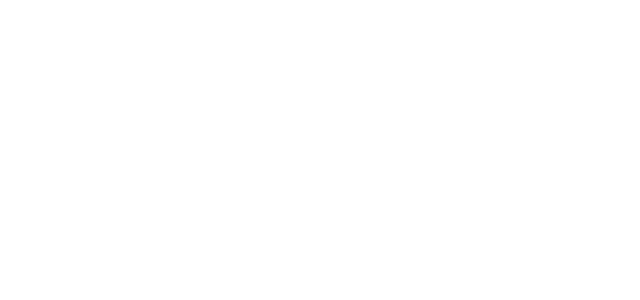
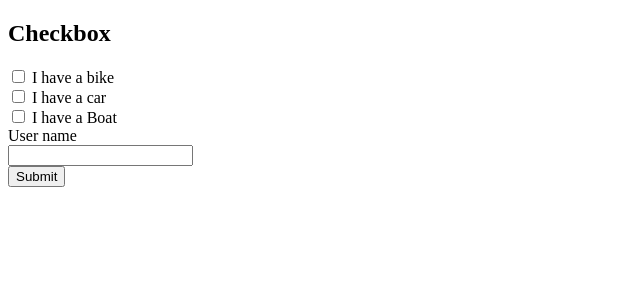
Before and after one commit to haingocvu/LearnHtml2022, a React (Create React App) app: page /checkbox in a window 1280 px wide. Before the commit this address had no page. Shown: the top 300 px of the page, without its empty margins (0-640 px from the left). Built offline with nearby package versions, Linux system fonts and the light colour scheme.

Commit message:
checkbox

```diff
--- a/src/components/App.js
+++ b/src/components/App.js
@@ -13,6 +13,7 @@
 import Semantics from 'src/pages/semantics/Semantics';
 import Emoji from 'src/pages/emoji/Emoji';
 import Radio from 'src/pages/radio/Radio';
+import Checkbox from 'src/pages/checkbox/Checkbox';
 
 function App() {
   return (
@@ -28,6 +29,7 @@
         <Route path="/semantics" element={<Semantics />} />
         <Route path="/emoji" element={<Emoji />} />
         <Route path="/radio" element={<Radio />} />
+        <Route path="/checkbox" element={<Checkbox />} />
       </Routes>
     </Router>
   );
--- /dev/null
+++ b/src/pages/checkbox/Checkbox.jsx
@@ -0,0 +1,58 @@
+import React from 'react';
+
+function Select() {
+  const readFormControls = (formControls) => {
+    const returnedData = [];
+    for (let i = 0; i < formControls.length; i++) {
+      const _ctr = formControls[i];
+      const ctrName = _ctr?.name;
+      const ctrType = _ctr.type;
+      let ctrValue = null;
+      switch (ctrType) {
+        case 'checkbox':
+          ctrValue = _ctr?.checked;
+          break;
+        default:
+          break;
+      }
+      if (ctrName && ctrValue) {
+        returnedData.push({
+          name: ctrName,
+          value: ctrValue,
+        });
+      }
+    }
+    return returnedData;
+  };
+
+  const handleSubmit = (event) => {
+    event.preventDefault();
+    debugger;
+    const formControls = event.target;
+    console.log(readFormControls(formControls));
+  };
+
+  return (
+    <div>
+      <h2>Checkbox</h2>
+      <form onSubmit={handleSubmit} autoComplete="off">
+        <input type="checkbox" name="vehicle1" id="vehicle1" value="Bike" />
+        <label htmlFor="vehicle1"> I have a bike</label>
+        <br />
+        <input type="checkbox" name="vehicle2" id="vehicle2" value="Car" />
+        <label htmlFor="vehicle2"> I have a car</label>
+        <br />
+        <input type="checkbox" name="vehicle3" id="vehicle3" value="Boat" />
+        <label htmlFor="vehicle3"> I have a Boat</label>
+        <br />
+        <label htmlFor="username">User name</label>
+        <br />
+        <input type="text" required name="username" id="username" />
+        <br />
+        <button type="submit">Submit</button>
+      </form>
+    </div>
+  );
+}
+
+export default Select;
```
